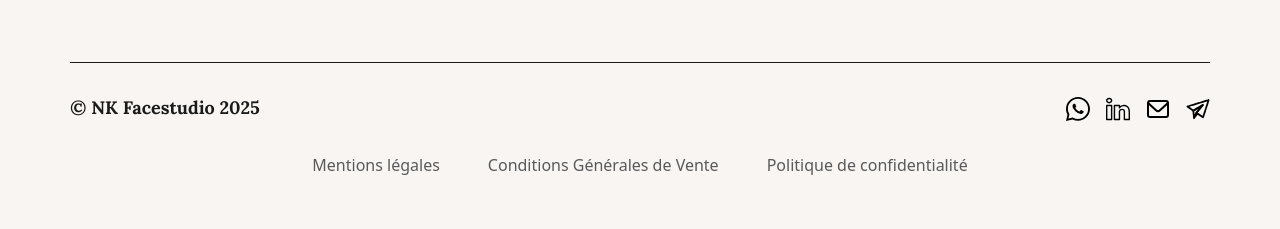
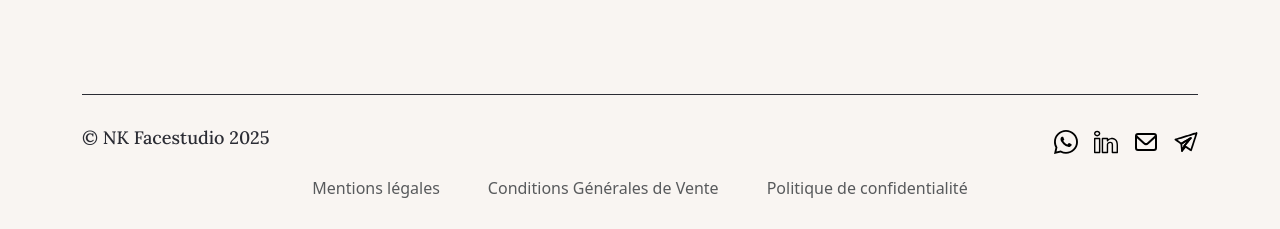
Before and after one commit to sinmary86/facestudio, a React (Vite) app: page / in a window 1280 px wide. Shown: the part 2312-2541 px from the top of the page. Built offline with nearby package versions, Linux system fonts and the light colour scheme; a web font is replaced by a local one.

Commit message:
fix styles footer and form

```diff
--- a/src/ContactForm/ContactForm.jsx
+++ b/src/ContactForm/ContactForm.jsx
@@ -6,6 +6,7 @@ import { useForm } from '@formspree/react';
 import styles from './ContactForm.module.scss';
 import { useEffect, useState } from 'react';
 import Swal from 'sweetalert2';
+import { Container } from 'react-bootstrap';
 
 
 //TODO - зарегистрировать клиента на FORMSPREE
@@ -47,6 +48,8 @@ useEffect(() => {
 
 
   return (
+
+    <Container>
     <Form noValidate validated={validated} onSubmit={handleSubmit} className={styles.formContainer}>
 
       <Row className="mb-3">
@@ -118,7 +121,8 @@ useEffect(() => {
         />
       </Form.Group>
 
-      <button type="submit" disabled={state.submitting} className={styles.btn}>Envoyer</button>
+      <button type="submit" disabled={state.submitting} className="btn-main">Envoyer</button>
     </Form>
+    </Container>
   );
     };
--- a/src/ContactForm/ContactForm.module.scss
+++ b/src/ContactForm/ContactForm.module.scss
@@ -1,10 +1,7 @@
 @use '../styles/vars.scss' as *;
-@use '../styles/mixins.scss' as *;
-
 
 .formContainer {
-  padding: $gap-64;
-  color: $dark-text-color;
+  padding: $gap-64 0;
 
   label {
     font-weight: 600;
@@ -14,13 +11,17 @@
   input,
   select,
   textarea {
-    border: 1px solid $dark-text-color;
+    background-color: transparent;
+    border-radius: 0.375rem;
+    border: 1px solid rgba($dark-text-color, 0.4);
+    box-shadow: 0 2px 6px rgba($dark-text-color, 0.1);
     transition: border-color 0.3s ease;
     font-family: $font-text;
 
     &:focus {
-      border-color: $dark-text-color;
-      box-shadow: 0 0 0 0.2rem rgba($dark-text-color, 0.25);
+      background-color: rgba($dark-bg-color, 0.05);
+      border-color: rgba($dark-text-color, 0.7);
+      box-shadow: 0 4px 12px rgba($dark-text-color, 0.2);
     }
   }
 
@@ -31,8 +32,4 @@
   .form-check-label {
     font-size: 1.95rem;
   }
-
-  .btn {
-    @include soft-button();
-  }
 }
--- a/src/Footer/Footer.module.scss
+++ b/src/Footer/Footer.module.scss
@@ -1,12 +1,10 @@
 @use '../styles/vars.scss' as *;
 
  .footerContainer {
-    border-top: 1px solid $black-color;
-    padding: 2rem 0;
-
+   padding: $gap-32 0;
 
     h6 {
-        color: $black-color;
+        color:  $dark-text-color;
         font-family: $font-title;
         font-size: $font-size-18;
     }
@@ -15,7 +13,7 @@
 .icon {
       width: 24px;
       height: 24px;
-      color: $black-color;
+      color:  $dark-text-color;
       transition: transform 0.2s;
 
       &:hover {
@@ -32,3 +30,10 @@
       color: $black-color !important;
     }
 }
+
+ .separator {
+  width: 100%;
+  height: 1px;
+  background-color: $dark-text-color;
+  margin-bottom: $gap-32
+}
--- a/src/Footer/FooterApp.jsx
+++ b/src/Footer/FooterApp.jsx
@@ -13,15 +13,16 @@ export const FooterApp = () => {
     const currentYear = new Date().getFullYear();
 
     return(
-         <footer className={styles.footer}>
+
+        <footer className={styles.footerContainer}>
+         <Container>
+
+          <div className={styles.separator}></div>
 
 
-         <Container className={styles.footerContainer}>
-
-
-          <Row className="align-items-center text-center text-md-start mb-3 mb-md-6">
+          <Row className="align-items-center text-center text-md-start mb-1 b-md-6">
           <Col md={6} className="mb-3 mb-md-6">
-                <h6 className="mb-0 fw-bold">&copy;  NK Facestudio <span>  {currentYear === 2025 ? '2025' : `2025–${currentYear}`}</span>
+                <h6>&copy;  NK Facestudio <span>  {currentYear === 2025 ? '2025' : `2025–${currentYear}`}</span>
             </h6>
               </Col>
 
@@ -88,6 +89,6 @@ export const FooterApp = () => {
         </Row>
 
       </Container>
-    </footer>
+  </footer>
   );
 };
--- a/src/styles/buttons.scss
+++ b/src/styles/buttons.scss
@@ -4,7 +4,7 @@
   background-color: transparent;
   color: $dark-text-color;
   border: 1px solid rgba($dark-text-color, 0.4);
-  padding: 0.75rem 1.5rem;
+  padding: $gap-8 $gap-32;
   font-family: $font-text;
   font-size: $font-size-18;
   letter-spacing: 0.05em;
@@ -14,8 +14,8 @@
 
   &:hover,
   &:focus {
+    color: $dark-text-color;
     background-color: rgba($dark-bg-color, 0.05);
-    color: $dark-text-color;
     border-color: rgba($dark-text-color, 0.6); // ➤ немного усилить на ховере
     box-shadow: 0 4px 12px rgba($dark-text-color, 0.2); // ➤ чуть глубже
   }
--- a/src/styles/mixins.scss
+++ b/src/styles/mixins.scss
@@ -1,30 +1,30 @@
-@use "sass:color";
-@use './vars.scss' as *;
+// @use "sass:color";
+// @use './vars.scss' as *;
 
-@mixin soft-button(
-  $bg-color: $dark-bg-color,
-  $text-color: $black-color,
-  $hover-darken: 37%,
-  $radius: 0.5rem,
-  $border-color: rgba(0, 0, 0, 0.8)
-) {
-  background-color: $bg-color;
-  color: $text-color;
-  border: 1px solid $border-color;
-  border-radius: $radius;
-  padding: $gap-8 $gap-32;
-  font-weight: 500;
-  font-family: $font-title;
-  font-size: $font-size-16;
-  transition: all 0.3s ease-in-out;
+// @mixin soft-button(
+//   $bg-color: $dark-bg-color,
+//   $text-color: $black-color,
+//   $hover-darken: 37%,
+//   $radius: 0.5rem,
+//   $border-color: rgba(0, 0, 0, 0.8)
+// ) {
+//   background-color: $bg-color;
+//   color: $text-color;
+//   border: 1px solid $border-color;
+//   border-radius: $radius;
+//   padding: $gap-8 $gap-32;
+//   font-weight: 500;
+//   font-family: $font-title;
+//   font-size: $font-size-16;
+//   transition: all 0.3s ease-in-out;
 
-  &:hover {
-    background-color: color.scale($bg-color, $lightness: -37%);
-    color: $white-color;
-  }
+//   &:hover {
+//     background-color: color.scale($bg-color, $lightness: -37%);
+//     color: $white-color;
+//   }
 
-  &:disabled {
-    opacity: 0.1;
-    cursor: not-allowed;
-  }
-}
+//   &:disabled {
+//     opacity: 0.1;
+//     cursor: not-allowed;
+//   }
+// }
```
